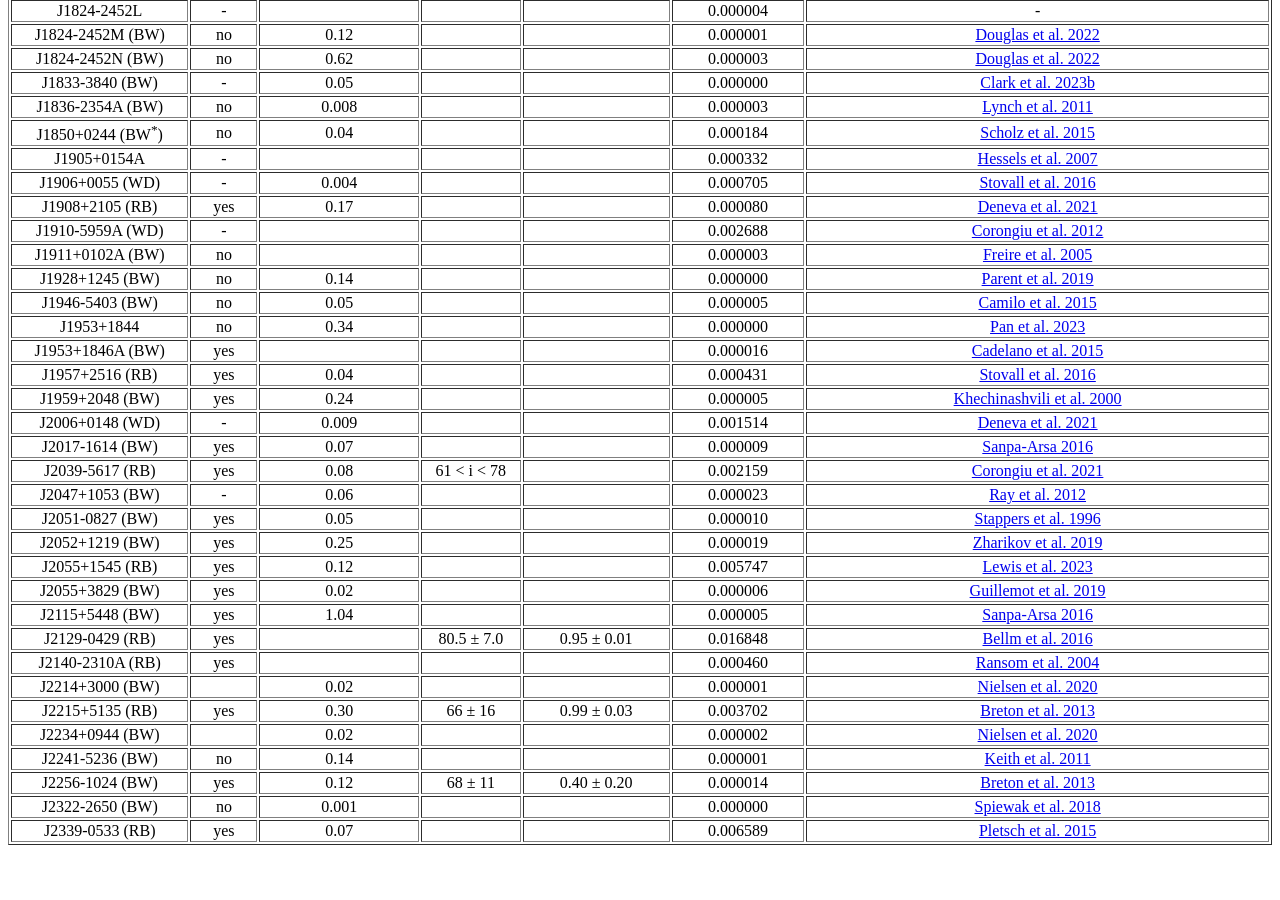
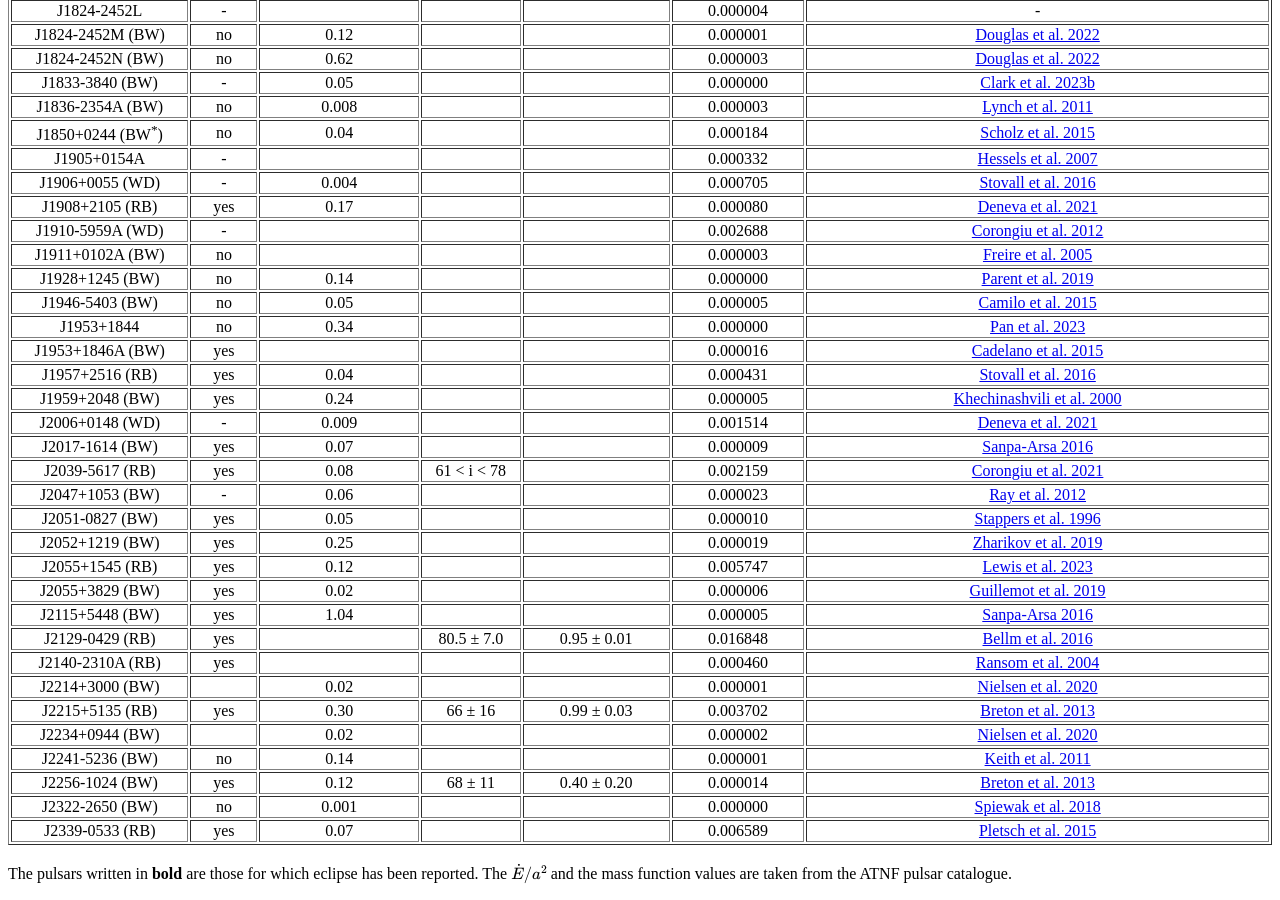
Before and after one commit to Sangitakumari123/Sangitakumari123.github.io, a Jekyll site: the page built from readme.md, in a window 1280 px wide and 900 px high, scrolled down 2253 px. Built offline with Jekyll 4.4.1, drawn with Linux system fonts in a browser that asks for light colours; nearby versions of some CDN libraries; our own code applies the rules of GitHub Pages for plain Markdown files; before the commit the page ends 3106 px from its top, so only the background shows below that.

Commit message:
default.html

```diff
--- a/_layouts/default.html
+++ b/_layouts/default.html
@@ -1131,3 +1131,4 @@
 
     </tbody>
 </table>
+<p>The pulsars written in <strong>bold</strong> are those for which eclipse has been reported. The \( \dot{E}/a^{2} \) and the mass function values are taken from the ATNF pulsar catalogue.</p>
```
